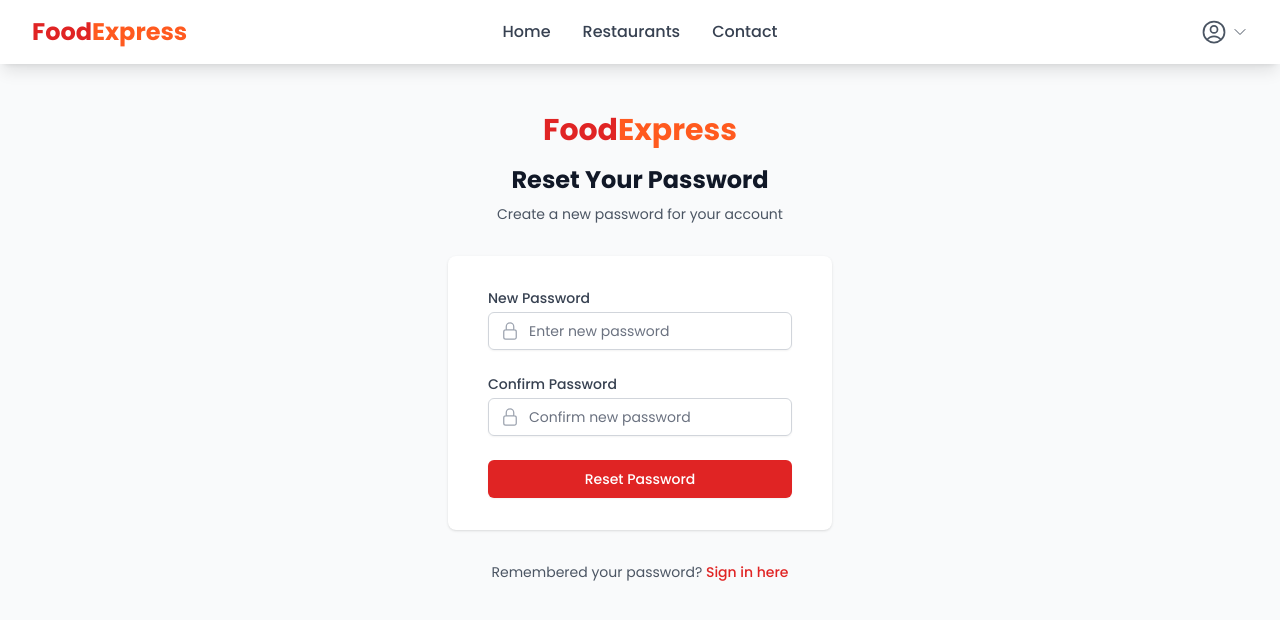
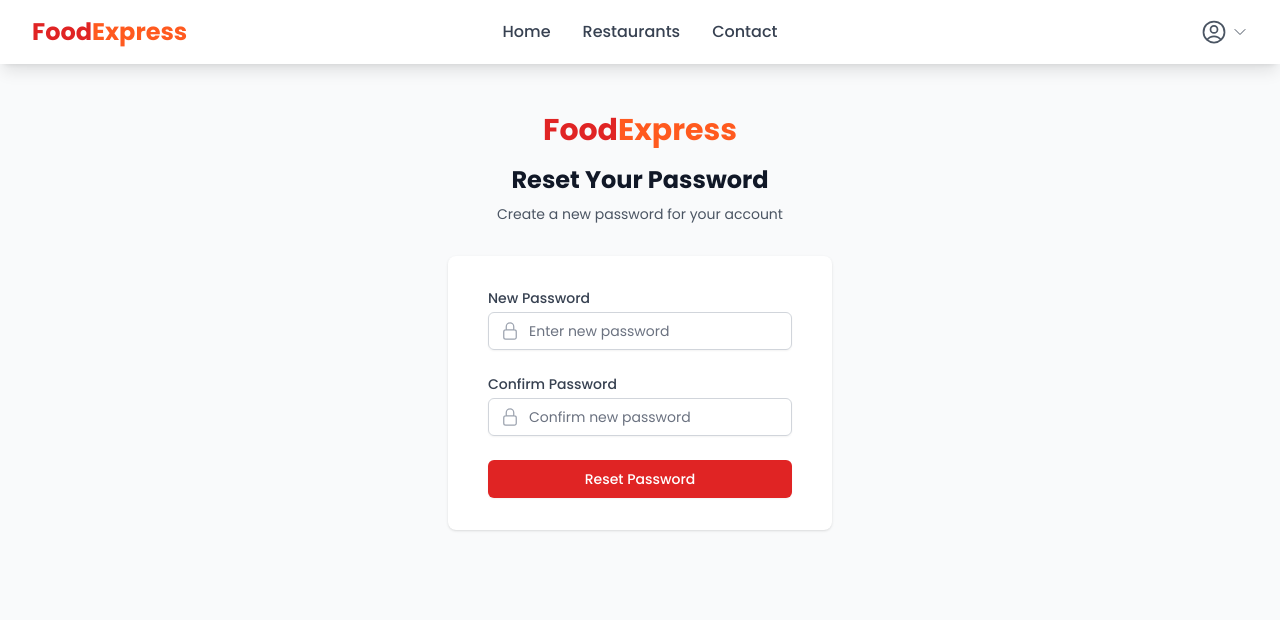
Before and after one commit to sodiqbhoy1/foodexpress, a React (Vite) app: page /reset-password/vendor/1 in a window 1280 px wide. Shown: the top 620 px of the page. Built offline with nearby package versions, Linux system fonts and the light colour scheme.

Commit message:
fix: Update ForgotPassword and ResetPassword components to include userType in API requests and improve password handling

```diff
--- a/src/components/ForogtPassword.jsx
+++ b/src/components/ForogtPassword.jsx
@@ -15,7 +15,8 @@ const ForgotPassword = ({ userType }) => {
     setMessage('');
 
     try {
-      const response = await fetch(`https://foodserver-0mx8.onrender.com/${userType}`, {
+      const response = await fetch(`https://foodserver-0mx8.onrender.com/forgotpassword/${userType}`, {
+
         method: 'POST',
         headers: {
           'Content-Type': 'application/json',
--- a/src/components/ResetPassword.jsx
+++ b/src/components/ResetPassword.jsx
@@ -1,13 +1,14 @@
 import { useParams, useNavigate } from 'react-router-dom';
 import { useState } from 'react';
+import PropTypes from 'prop-types';
 import Navbar from './Navbar';
 import { LockClosedIcon, ArrowPathIcon } from '@heroicons/react/24/outline';
 
-const ResetPassword = () => {
-  const { userType, token } = useParams();
+const ResetPassword = ({ userType }) => { // Accept userType as a prop
+  const {  token } = useParams();
   const navigate = useNavigate();
 
-  const [password, setPassword] = useState('');
+  const [newPassword, setNewPassword] = useState('');
   const [confirmPassword, setConfirmPassword] = useState('');
   const [loading, setLoading] = useState(false);
   const [message, setMessage] = useState('');
@@ -15,28 +16,32 @@ const ResetPassword = () => {
   const handleSubmit = async (e) => {
     e.preventDefault();
 
-    if (password !== confirmPassword) {
+    if (newPassword !== confirmPassword) {
       return setMessage("Passwords do not match");
     }
 
     setLoading(true);
 
     try {
-      const res = await fetch(`https://foodserver-0mx8.onrender.com/reset-password`, {
+      const res = await fetch(`https://foodserver-0mx8.onrender.com/reset-password/${userType}/${token}`, {
+
         method: 'POST',
         headers: {
           'Content-Type': 'application/json'
         },
-        body: JSON.stringify({ token, userType, password })
+        body: JSON.stringify({ token, userType, newPassword })
       });
 
       const data = await res.json();
+      console.log("Response data:", data);
 
       if (res.ok) {
         setMessage("Password reset successfully! Redirecting...");
         setTimeout(() => navigate(`/login/${userType}`), 2000);
       } else {
         setMessage(data.message || "Reset failed");
+        console.log(data.message);
+
       }
     } catch (err) {
       setMessage("Something went wrong");
@@ -77,8 +82,8 @@ const ResetPassword = () => {
                     type="password"
                     required
                     placeholder="Enter new password"
-                    value={password}
-                    onChange={(e) => setPassword(e.target.value)}
+                    value={newPassword}
+                    onChange={(e) => setNewPassword(e.target.value)}
                     className="block w-full pl-10 pr-3 py-2 border border-gray-300 rounded-md focus:ring-2 focus:ring-red-500 focus:border-red-500 sm:text-sm"
                   />
                 </div>
@@ -131,21 +136,14 @@ const ResetPassword = () => {
             </form>
           </div>
 
-          <div className="mt-8 text-center text-sm">
-            <p className="text-gray-600">
-              Remembered your password?{' '}
-              <a
-                href={`/login/${userType}`}
-                className="font-medium text-red-600 hover:text-red-500"
-              >
-                Sign in here
-              </a>
-            </p>
-          </div>
+
         </div>
       </div>
     </>
   );
 };
+ResetPassword.propTypes = {
+  userType: PropTypes.string.isRequired,
+};
 
 export default ResetPassword;
```
